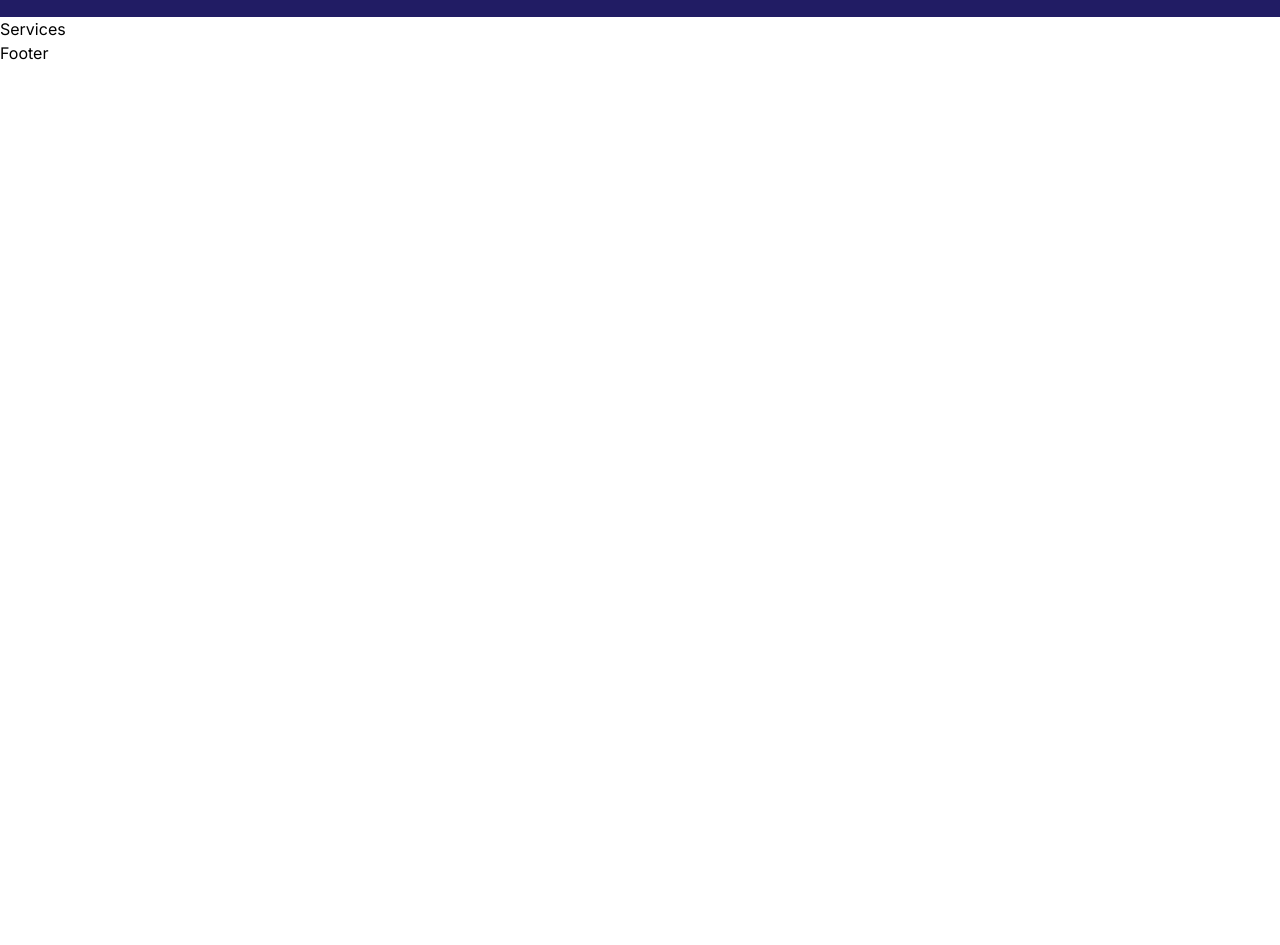
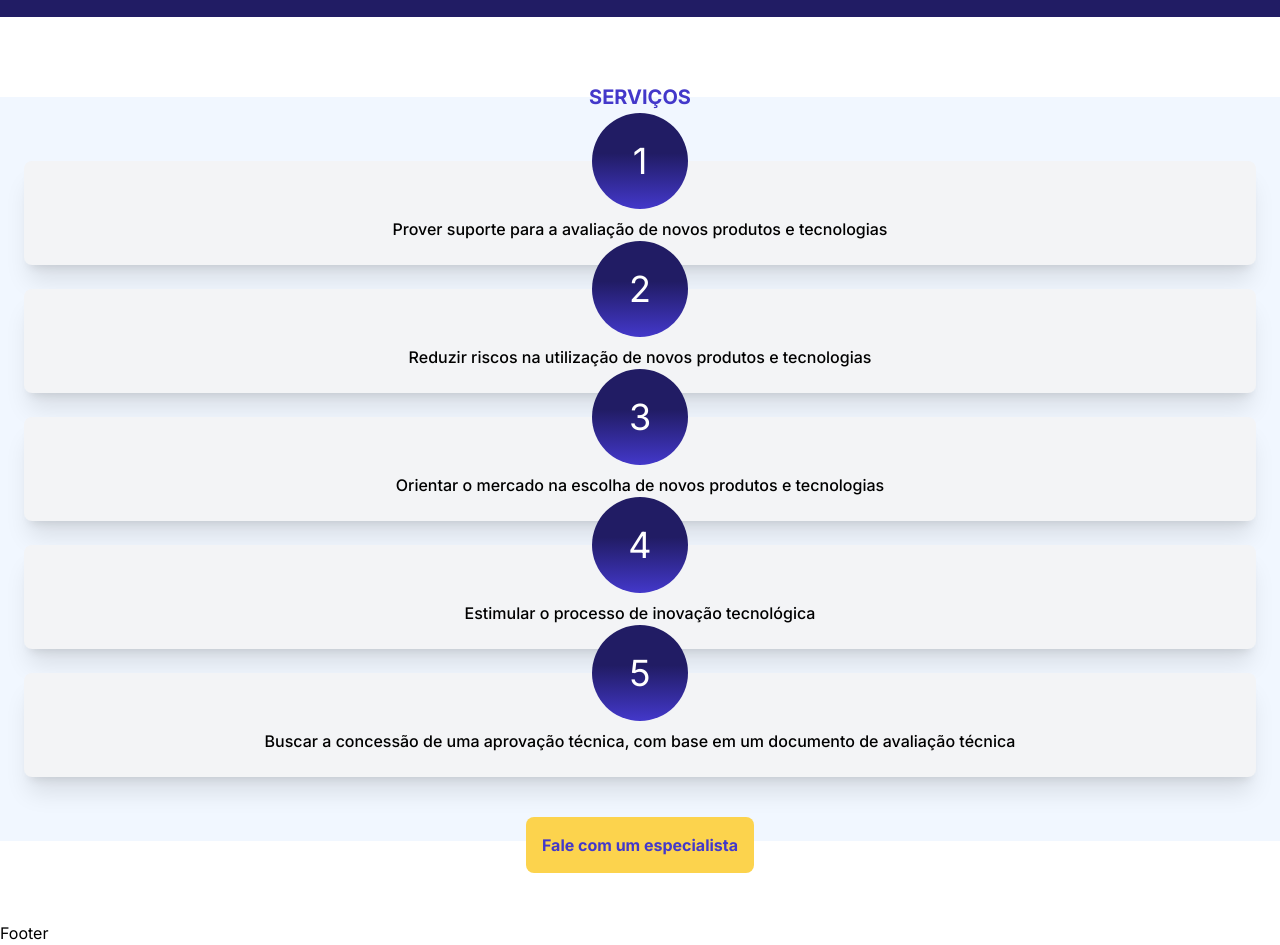
Before and after one commit to dawkk/Tesis-Page, a Next.js app: page / in a window 1280 px wide. Shown: the part 940-1885 px from the top of the page. Before the commit the page ends 1005 px from the top, so only its background shows below. Built offline with nearby package versions, Linux system fonts and the light colour scheme.

Commit message:
feat: add services and servicescard components

```diff
--- a/src/components/Hero.tsx
+++ b/src/components/Hero.tsx
@@ -102,7 +102,7 @@ const Hero = () => {
                     <ErrorMessage name="cellphone" component="div" className="error-message text-red-500 text-xs mt-1" />
 
                     <div className='flex justify-center font-bold text-white'>
-                      <button type="submit" disabled={isSubmitting} className="submit-button bg-buttonFormLightBlue w-full py-2.5 mt-4 rounded-lg transition duration-300 ease-in-out hover:bg-blue-700 hover:shadow-md hover:scale-110">
+                      <button type="submit" disabled={isSubmitting} className="submit-button bg-buttonLightBlue w-full py-2.5 mt-4 rounded-lg transition duration-300 ease-in-out hover:bg-blue-700 hover:shadow-md hover:scale-110">
                         Fale com um especialista
                       </button>
                     </div>
--- /dev/null
+++ b/src/components/ServiceCard.tsx
@@ -0,0 +1,14 @@
+import React from 'react';
+
+const ServiceCard = ({ number, text }: { number: number, text: string }) => {
+  return (
+    <div className='relative w-full shadow-xl bg-gray-100 flex flex-col p-4 md:my-0 my-8 rounded-lg hover:scale-105 duration-300'>
+      <div className='gradient-purple-background-inverted rounded-full h-24 w-24 flex justify-center items-center absolute top-0 left-1/2 transform -translate-x-1/2 -mt-12 '>
+        <p className='text-white text-4xl'>{number}</p>
+      </div>
+      <p className='text-center font-medium py-2 mx-8 mt-8'>{text}</p>
+    </div>
+  );
+};
+
+export default ServiceCard;
--- a/src/components/Services.tsx
+++ b/src/components/Services.tsx
@@ -1,8 +1,40 @@
 import React from 'react'
+import ServiceCard from './ServiceCard'
 
 const Services = () => {
   return (
-    <div>Services</div>
+    <div className='bg-white py-20 relative'>
+      <div className='bg-lightBlue flex flex-col p-6 relative'>
+
+        {/* Title */}
+        <div className='absolute top-0 left-1/2 transform -translate-x-1/2 -translate-y-1/2'>
+          <div className='flex justify-center font-bold text-primaryDarkPurple text-xl'>
+            <h3>
+              SERVIÇOS
+            </h3>
+          </div>
+        </div>
+
+        {/* Services */}
+        <div className='flex flex-col gap-6 py-10'>
+          <ServiceCard number={1} text='Prover suporte para a avaliação de novos produtos e tecnologias' />
+          <ServiceCard number={2} text='Reduzir riscos na utilização de novos produtos e tecnologias' />
+          <ServiceCard number={3} text='Orientar o mercado na escolha de novos produtos e tecnologias' />
+          <ServiceCard number={4} text='Estimular o processo de inovação tecnológica' />
+          <ServiceCard number={5} text='Buscar a concessão de uma aprovação técnica, com base em um documento de avaliação técnica' />
+        </div>
+
+        {/* Button */}
+        <div className='absolute bottom-0 left-1/2 transform -translate-x-1/2 translate-y-8 w-full'>
+          <div className='flex justify-center font-bold text-primaryDarkPurple'>
+            <button type="submit" className="submit-button bg-buttonYellow p-4 mt-4 rounded-lg transition duration-300 ease-in-out hover:bg-yellow-300 hover:shadow-md hover:scale-110">
+              Fale com um especialista
+            </button>
+          </div>
+        </div>
+
+      </div>
+    </div>
   )
 }
 
--- a/src/styles/background.css
+++ b/src/styles/background.css
@@ -2,3 +2,8 @@
   background: rgb(67,56,202);
   background: linear-gradient(180deg, rgba(67,56,202,1) 0%, rgba(33,28,100,1) 58%);
 }
+
+.gradient-purple-background-inverted {
+  background: rgb(67,56,202);
+  background: linear-gradient(0deg, rgba(67,56,202,1) 0%, rgba(33,28,100,1) 58%);
+}
--- a/tailwind.config.ts
+++ b/tailwind.config.ts
@@ -15,10 +15,11 @@ const config: Config = {
       },
       colors: {
         logoHeader: '#2b689e',
-        buttonFormLightBlue: '#99bdf9',
-        buttonCallToAction:'#fcd34d',
+        buttonLightBlue: '#99bdf9',
+        buttonYellow:'#fcd34d',
         logoFooter: '#7195b6',
-        primaryDarkPurple:'#4338ca'
+        primaryDarkPurple:'#4338ca',
+        lightBlue: '#f1f7ff'
       },
     },
   },
```
